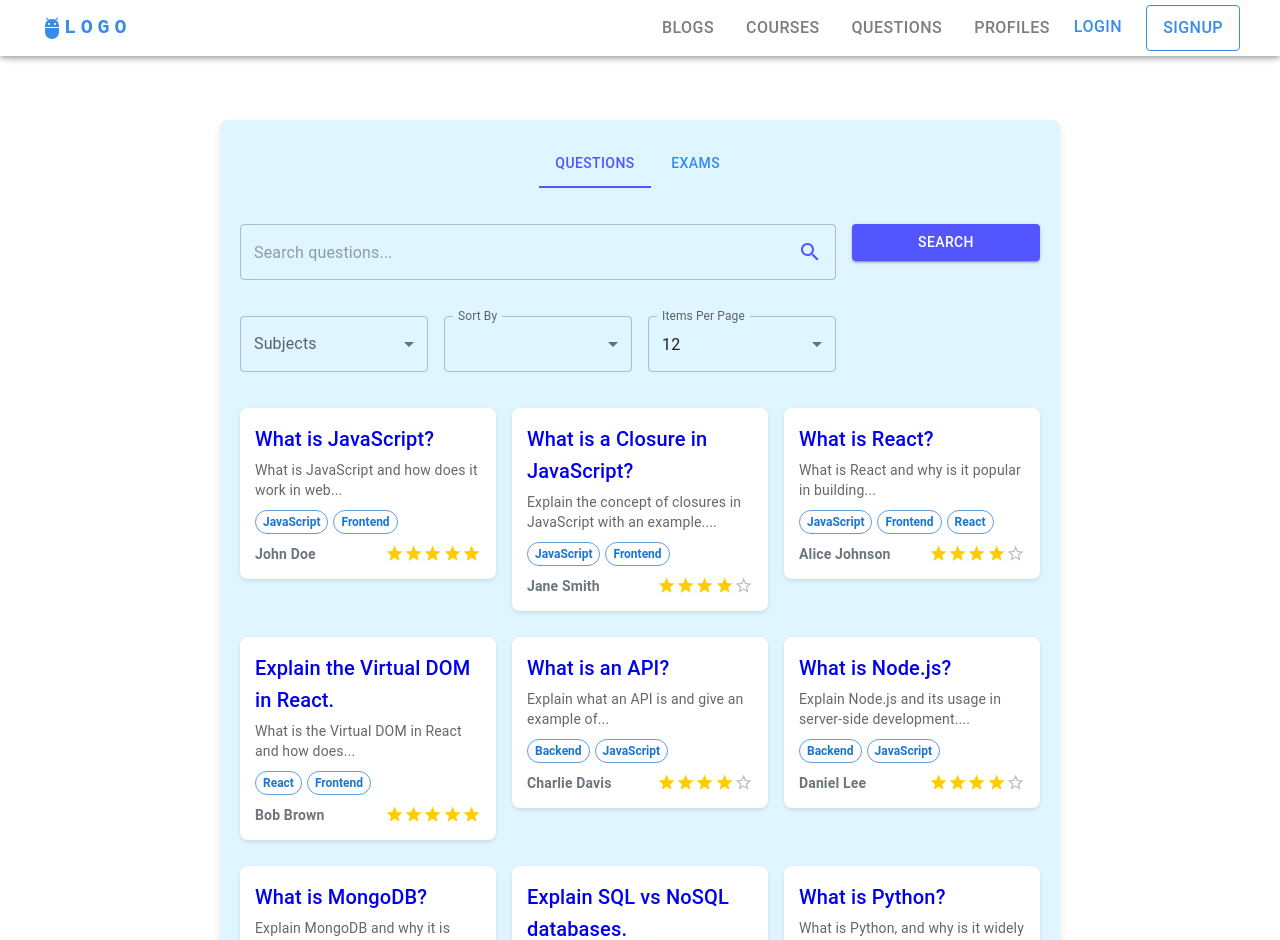
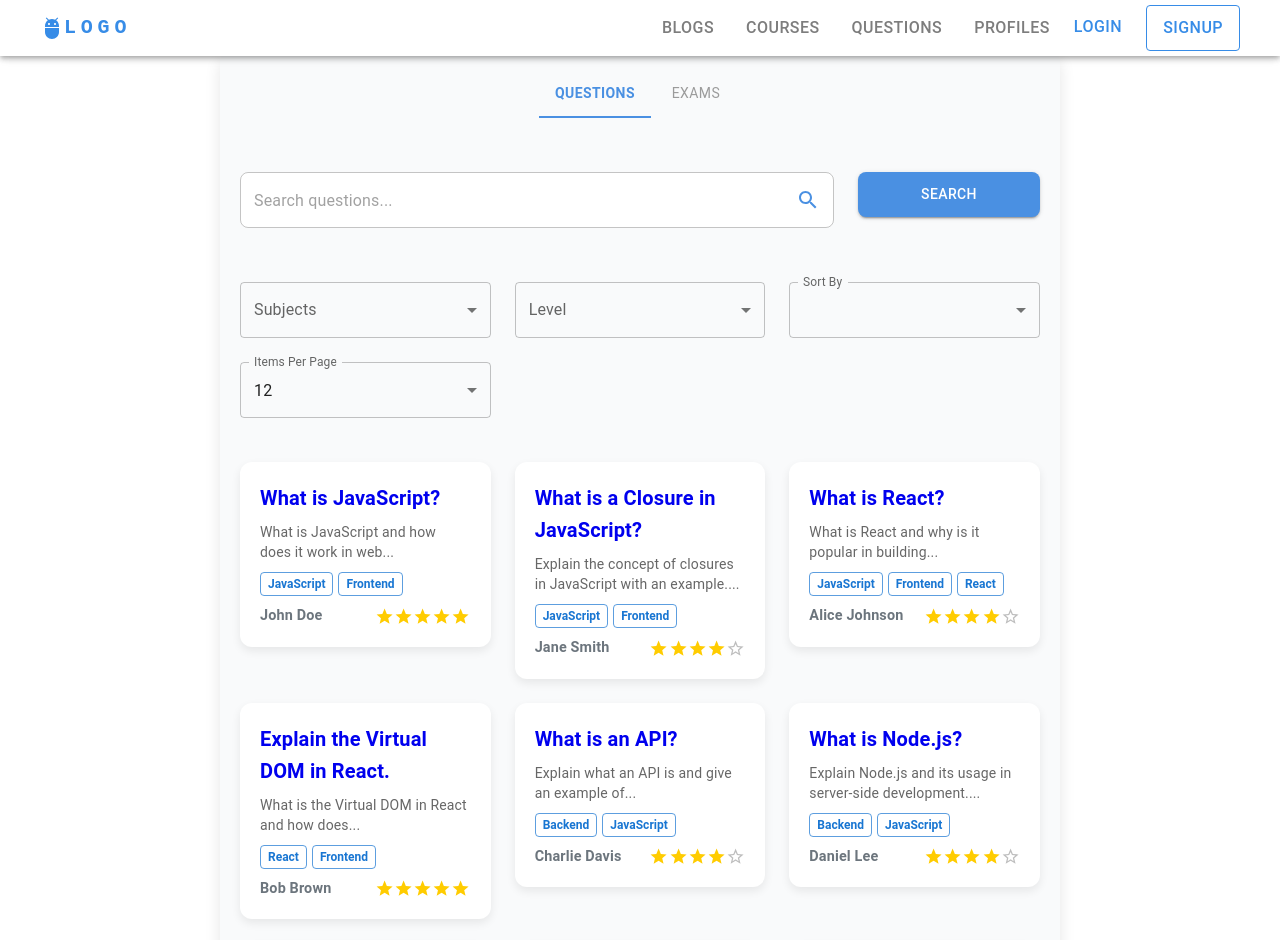
Before and after one commit to SAD-Enjoyers/SAD_Frontend, a React (Vite) app: page /QuestionSearch in a window 1280 px wide. Shown: the top 940 px of the page. Built offline with nearby package versions, Linux system fonts and the light colour scheme.

Commit message:
Update QuestionSearch component: add levels to filtering and search

```diff
--- a/src/features/Exams/QuestionSearch/QuestionSearch.jsx
+++ b/src/features/Exams/QuestionSearch/QuestionSearch.jsx
@@ -25,6 +25,8 @@ function QuestionSearch() {
   const [searchTerm, setSearchTerm] = useState("");
   const [loading, setLoading] = useState(false);
   const [selectedSubjects, setSelectedSubjects] = useState([]);
+  const [selectedLevel, setSelectedLevel] = useState("");
+
   const [sortOrder, setSortOrder] = useState({
     criterion: "",
     direction: "asc",
@@ -68,14 +70,21 @@ function QuestionSearch() {
   };
 
   const filteredQuestions = questions
-    .filter(
-      (question) =>
-        question.name.toLowerCase().includes(searchTerm.toLowerCase()) &&
-        (selectedSubjects.length === 0 ||
-          selectedSubjects.every((subject) =>
-            question.subjects.includes(subject)
-          ))
-    )
+    .filter((question) => {
+      const matchesSearchTerm = question.name
+        .toLowerCase()
+        .includes(searchTerm.toLowerCase());
+      const matchesSubjects =
+        selectedSubjects.length === 0 ||
+        selectedSubjects.every((subject) =>
+          question.subjects.includes(subject)
+        );
+      const matchesLevel = selectedLevel
+        ? question.level === selectedLevel
+        : true;
+
+      return matchesSearchTerm && matchesSubjects && matchesLevel;
+    })
     .sort((a, b) => {
       const { criterion, direction } = sortOrder;
       if (criterion === "score") {
@@ -108,32 +117,39 @@ function QuestionSearch() {
           width: "100%",
           maxWidth: "800px",
           margin: "auto",
-          marginTop: "120px",
+          marginTop: "50px", // Adjusted margin for a more spacious layout
           padding: "20px",
-          backgroundColor: "#DFF5FF",
-          borderRadius: "8px",
-          boxShadow: "0 4px 8px rgba(0, 0, 0, 0.1)",
+          backgroundColor: "#F9FAFB", // Light background for a clean look
+          borderRadius: "12px", // Rounded corners
+          boxShadow: "0 8px 16px rgba(0, 0, 0, 0.1)", // Soft shadows for a floating effect
         }}
       >
         <Tabs
           value={activeTab}
           onChange={handleTabChange}
           centered
-          TabIndicatorProps={{ style: { backgroundColor: "#5356FF" } }}
+          TabIndicatorProps={{ style: { backgroundColor: "#4A90E2" } }} // Updated accent color
           textColor="primary"
         >
           <Tab
             label="Questions"
-            style={{ color: activeTab === 0 ? "#5356FF" : "#378CE7" }}
+            style={{
+              color: activeTab === 0 ? "#4A90E2" : "#9B9B9B", // Updated tab color
+              fontWeight: activeTab === 0 ? "bold" : "normal",
+            }}
           />
           <Tab
             label="Exams"
-            style={{ color: activeTab === 1 ? "#5356FF" : "#378CE7" }}
+            style={{
+              color: activeTab === 1 ? "#4A90E2" : "#9B9B9B",
+              fontWeight: activeTab === 1 ? "bold" : "normal",
+            }}
           />
         </Tabs>
+
         {activeTab === 0 && (
           <Box>
-            <Grid container spacing={2} sx={{ marginTop: "20px" }}>
+            <Grid container spacing={3} sx={{ marginTop: "30px" }}>
               <Grid item xs={12} sm={8} md={9}>
                 <TextField
                   variant="outlined"
@@ -145,9 +161,15 @@ function QuestionSearch() {
                   InputProps={{
                     endAdornment: (
                       <InputAdornment position="end">
-                        <SearchIcon style={{ color: "#5356FF" }} />
+                        <SearchIcon style={{ color: "#4A90E2" }} />
                       </InputAdornment>
                     ),
+                  }}
+                  sx={{
+                    "& .MuiOutlinedInput-root": {
+                      borderRadius: "8px",
+                      backgroundColor: "#fff", // Added white background for input fields
+                    },
                   }}
                 />
               </Grid>
@@ -158,9 +180,11 @@ function QuestionSearch() {
                   disabled={loading}
                   fullWidth
                   sx={{
-                    backgroundColor: "#5356FF",
+                    backgroundColor: "#4A90E2", // Accent color
                     color: "#fff",
-                    "&:hover": { backgroundColor: "#378CE7" },
+                    borderRadius: "8px", // Rounded button
+                    "&:hover": { backgroundColor: "#357ABD" },
+                    padding: "10px",
                   }}
                 >
                   {loading ? "Searching..." : "Search"}
@@ -168,8 +192,9 @@ function QuestionSearch() {
               </Grid>
             </Grid>
 
-            <Grid container spacing={2} sx={{ marginTop: "20px" }}>
-              <Grid item xs={12} sm={4} md={3}>
+            {/* Filter Options */}
+            <Grid container spacing={3} sx={{ marginTop: "30px" }}>
+              <Grid item xs={12} sm={4}>
                 <FormControl fullWidth variant="outlined">
                   <InputLabel>Subjects</InputLabel>
                   <Select
@@ -188,7 +213,22 @@ function QuestionSearch() {
                   </Select>
                 </FormControl>
               </Grid>
-              <Grid item xs={12} sm={4} md={3}>
+              <Grid item xs={12} sm={4}>
+                <FormControl fullWidth variant="outlined">
+                  <InputLabel>Level</InputLabel>
+                  <Select
+                    value={selectedLevel}
+                    onChange={(event) => setSelectedLevel(event.target.value)}
+                    label="Level"
+                  >
+                    <MenuItem value="">All Levels</MenuItem>
+                    <MenuItem value="beginner">Beginner</MenuItem>
+                    <MenuItem value="intermediate">Intermediate</MenuItem>
+                    <MenuItem value="advanced">Advanced</MenuItem>
+                  </Select>
+                </FormControl>
+              </Grid>
+              <Grid item xs={12} sm={4}>
                 <FormControl fullWidth variant="outlined">
                   <InputLabel>Sort By</InputLabel>
                   <Select
@@ -203,8 +243,7 @@ function QuestionSearch() {
                   </Select>
                 </FormControl>
               </Grid>
-
-              <Grid item xs={12} sm={4} md={3}>
+              <Grid item xs={12} sm={4}>
                 <FormControl fullWidth variant="outlined">
                   <InputLabel>Items Per Page</InputLabel>
                   <Select
@@ -212,32 +251,41 @@ function QuestionSearch() {
                     onChange={handleItemsPerPageChange}
                     label="Items Per Page"
                   >
-                    <MenuItem value={5}>5</MenuItem>
+                    <MenuItem value={6}>6</MenuItem>
                     <MenuItem value={10}>10</MenuItem>
                     <MenuItem value={12}>12</MenuItem>
-                    <MenuItem value={15}>15</MenuItem>
+                    <MenuItem value={16}>16</MenuItem>
+                    <MenuItem value={32}>32</MenuItem>
                   </Select>
                 </FormControl>
               </Grid>
             </Grid>
 
-            <Grid container spacing={2} sx={{ marginTop: "20px" }}>
+            {/* Display Results */}
+            <Grid container spacing={3} sx={{ marginTop: "20px" }}>
               {currentQuestions.map((question) => (
                 <Grid item xs={12} sm={6} md={4} key={question.id}>
                   <Box
                     sx={{
                       display: "flex",
                       flexDirection: "column",
-                      padding: "15px",
-                      borderRadius: "8px",
+                      padding: "20px",
+                      borderRadius: "12px", // Rounded corners for cards
                       backgroundColor: "#fff",
-                      marginBottom: "10px",
-                      boxShadow: "0 2px 4px rgba(0, 0, 0, 0.1)",
+                      boxShadow: "0 4px 10px rgba(0, 0, 0, 0.08)", // Soft shadow
+                      transition: "transform 0.3s ease-in-out", // Hover effect
+                      "&:hover": {
+                        transform: "scale(1.03)", // Slightly enlarge on hover
+                      },
                     }}
                   >
                     <Typography
                       variant="h6"
-                      sx={{ color: "#5356FF", textDecoration: "none" }}
+                      sx={{
+                        color: "#4A90E2",
+                        fontWeight: "bold",
+                        textDecoration: "none",
+                      }}
                     >
                       <Link
                         to={`/question/${question.id}`}
@@ -249,7 +297,7 @@ function QuestionSearch() {
                     <Typography
                       variant="body2"
                       color="text.secondary"
-                      sx={{ marginTop: "5px" }}
+                      sx={{ marginTop: "8px" }}
                     >
                       {question.text.split(" ").slice(0, 10).join(" ")}...
                     </Typography>
@@ -270,11 +318,16 @@ function QuestionSearch() {
                           color="primary"
                           variant="outlined"
                           size="small"
-                          sx={{ fontSize: "0.75rem", fontWeight: "bold" }}
+                          sx={{
+                            fontSize: "0.75rem",
+                            fontWeight: "bold",
+                            borderRadius: "4px", // Slight rounding for chips
+                          }}
                         />
                       ))}
                     </Box>
 
+                    {/* Score & Writer */}
                     <Box
                       sx={{
                         display: "flex",
@@ -285,7 +338,11 @@ function QuestionSearch() {
                     >
                       <Typography
                         variant="body2"
-                        sx={{ color: "#6c757d", fontWeight: "bold" }}
+                        sx={{
+                          color: "#6c757d",
+                          fontWeight: "bold",
+                          fontSize: "0.9rem",
+                        }}
                       >
                         {question.writer}
                       </Typography>
@@ -305,15 +362,18 @@ function QuestionSearch() {
               ))}
             </Grid>
 
+            {/* Pagination */}
             <Pagination
               count={totalPages}
               page={currentPage}
               onChange={handlePageChange}
               color="primary"
               sx={{
-                marginTop: "20px",
+                marginTop: "30px",
                 display: "flex",
                 justifyContent: "center",
+                padding: "10px",
+                borderRadius: "8px", // Rounded pagination buttons
               }}
             />
           </Box>
--- a/src/features/Exams/QuestionSearch/mokData.json
+++ b/src/features/Exams/QuestionSearch/mokData.json
@@ -5,7 +5,8 @@
     "text": "What is JavaScript and how does it work in web development?",
     "subjects": ["JavaScript", "Frontend"],
     "score": 5,
-    "writer": "John Doe"
+    "writer": "John Doe",
+    "level": "beginner"
   },
   {
     "id": 2,
@@ -13,7 +14,8 @@
     "text": "Explain the concept of closures in JavaScript with an example.",
     "subjects": ["JavaScript", "Frontend"],
     "score": 4,
-    "writer": "Jane Smith"
+    "writer": "Jane Smith",
+    "level": "intermediate"
   },
   {
     "id": 3,
@@ -21,7 +23,8 @@
     "text": "What is React and why is it popular in building modern web applications?",
     "subjects": ["JavaScript", "Frontend", "React"],
     "score": 4,
-    "writer": "Alice Johnson"
+    "writer": "Alice Johnson",
+    "level": "beginner"
   },
   {
     "id": 4,
@@ -29,7 +32,8 @@
     "text": "What is the Virtual DOM in React and how does it improve performance?",
     "subjects": ["React", "Frontend"],
     "score": 5,
-    "writer": "Bob Brown"
+    "writer": "Bob Brown",
+    "level": "intermediate"
   },
   {
     "id": 5,
@@ -37,7 +41,8 @@
     "text": "Explain what an API is and give an example of how to use it in a web application.",
     "subjects": ["Backend", "JavaScript"],
     "score": 4,
-    "writer": "Charlie Davis"
+    "writer": "Charlie Davis",
+    "level": "beginner"
   },
   {
     "id": 6,
@@ -45,7 +50,8 @@
     "text": "Explain Node.js and its usage in server-side development.",
     "subjects": ["Backend", "JavaScript"],
     "score": 4,
-    "writer": "Daniel Lee"
+    "writer": "Daniel Lee",
+    "level": "intermediate"
   },
   {
     "id": 7,
@@ -53,7 +59,8 @@
     "text": "Explain MongoDB and why it is preferred in NoSQL databases.",
     "subjects": ["Backend", "Database"],
     "score": 5,
-    "writer": "Eve Clark"
+    "writer": "Eve Clark",
+    "level": "beginner"
   },
   {
     "id": 8,
@@ -61,7 +68,8 @@
     "text": "What are the differences between SQL and NoSQL databases? Give examples of each.",
     "subjects": ["Backend", "Database"],
     "score": 4,
-    "writer": "Frank Walker"
+    "writer": "Frank Walker",
+    "level": "intermediate"
   },
   {
     "id": 9,
@@ -69,7 +77,8 @@
     "text": "What is Python, and why is it widely used in data science and web development?",
     "subjects": ["Python", "Backend", "Data Science"],
     "score": 5,
-    "writer": "Grace Mitchell"
+    "writer": "Grace Mitchell",
+    "level": "beginner"
   },
   {
     "id": 10,
@@ -77,7 +86,8 @@
     "text": "Explain what decorators in Python are and provide an example.",
     "subjects": ["Python", "Backend"],
     "score": 4,
-    "writer": "Henry Scott"
+    "writer": "Henry Scott",
+    "level": "intermediate"
   },
   {
     "id": 11,
@@ -85,7 +95,8 @@
     "text": "Explain the concept of machine learning and how it is applied in real-world scenarios.",
     "subjects": ["AI", "Data Science"],
     "score": 5,
-    "writer": "Ivy Harris"
+    "writer": "Ivy Harris",
+    "level": "intermediate"
   },
   {
     "id": 12,
@@ -93,7 +104,8 @@
     "text": "Explain the difference between supervised and unsupervised learning with examples.",
     "subjects": ["AI", "Data Science"],
     "score": 5,
-    "writer": "Jack Walker"
+    "writer": "Jack Walker",
+    "level": "advanced"
   },
   {
     "id": 13,
@@ -101,7 +113,8 @@
     "text": "What is deep learning, and how is it different from machine learning?",
     "subjects": ["AI", "Data Science"],
     "score": 4,
-    "writer": "Liam Robinson"
+    "writer": "Liam Robinson",
+    "level": "advanced"
   },
   {
     "id": 14,
@@ -109,7 +122,8 @@
     "text": "Explain the architecture of a neural network and its applications.",
     "subjects": ["AI", "Data Science"],
     "score": 5,
-    "writer": "Mia Harris"
+    "writer": "Mia Harris",
+    "level": "advanced"
   },
   {
     "id": 15,
@@ -117,7 +131,8 @@
     "text": "Explain TensorFlow and how it is used in machine learning applications.",
     "subjects": ["AI", "Data Science"],
     "score": 4,
-    "writer": "Nate Green"
+    "writer": "Nate Green",
+    "level": "advanced"
   },
   {
     "id": 16,
@@ -125,7 +140,8 @@
     "text": "Explain how AI is transforming the healthcare industry.",
     "subjects": ["AI", "Healthcare"],
     "score": 5,
-    "writer": "Olivia Adams"
+    "writer": "Olivia Adams",
+    "level": "advanced"
   },
   {
     "id": 17,
@@ -133,7 +149,8 @@
     "text": "What is data science and what are its key applications in the real world?",
     "subjects": ["Data Science", "AI"],
     "score": 5,
-    "writer": "Paul Lee"
+    "writer": "Paul Lee",
+    "level": "intermediate"
   },
   {
     "id": 18,
@@ -141,7 +158,8 @@
     "text": "Why is data preprocessing important in machine learning models?",
     "subjects": ["Data Science"],
     "score": 4,
-    "writer": "Quincy King"
+    "writer": "Quincy King",
+    "level": "intermediate"
   },
   {
     "id": 19,
@@ -149,7 +167,8 @@
     "text": "What is Natural Language Processing and how is it applied in real-world applications?",
     "subjects": ["AI", "Data Science"],
     "score": 5,
-    "writer": "Riley Carter"
+    "writer": "Riley Carter",
+    "level": "advanced"
   },
   {
     "id": 20,
@@ -157,6 +176,7 @@
     "text": "What is overfitting in machine learning, and how can it be prevented?",
     "subjects": ["AI", "Data Science"],
     "score": 4,
-    "writer": "Sophia Evans"
+    "writer": "Sophia Evans",
+    "level": "intermediate"
   }
 ]
```
